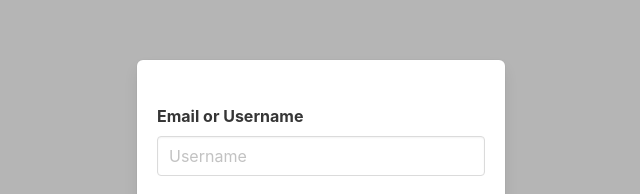
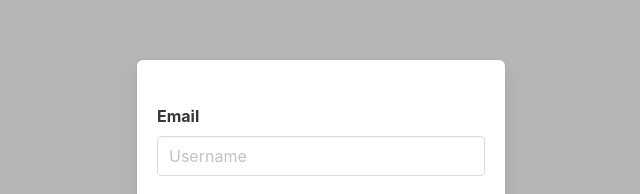
Before and after one commit to humblezxc/React-authentication, a React (Create React App) app in the folder frontend/: page / in a window 1280 px wide. Shown: the part 166-360 px from the top of the page, without its empty margins (319-959 px from the left). Built offline with nearby package versions, Linux system fonts and the light colour scheme.

Commit message:
Setup heroku

```diff
--- a/frontend/src/components/Login.js
+++ b/frontend/src/components/Login.js
@@ -40,7 +40,7 @@
                             <form onSubmit={Auth} className="box">
                                 <p className="has-text-centered">{msg}</p>
                                 <div className="field mt-5">
-                                    <label className="label">Email or Username</label>
+                                    <label className="label">Email</label>
                                     <div className="controls">
                                         <input type="text" className="input" placeholder="Username" value={email} onChange={(e) => setEmail(e.target.value)} />
                                     </div>
--- a/package.json
+++ b/package.json
@@ -7,6 +7,7 @@
   "main": "backend/index.js",
   "type": "module",
   "scripts": {
+    "start": "nodemon index.js",
     "test": "echo \"Error: no test specified\" && exit 1"
   },
   "keywords": [],
```
Also changed, not shown: 1 other file (tests, documents, lock files or other folders).
